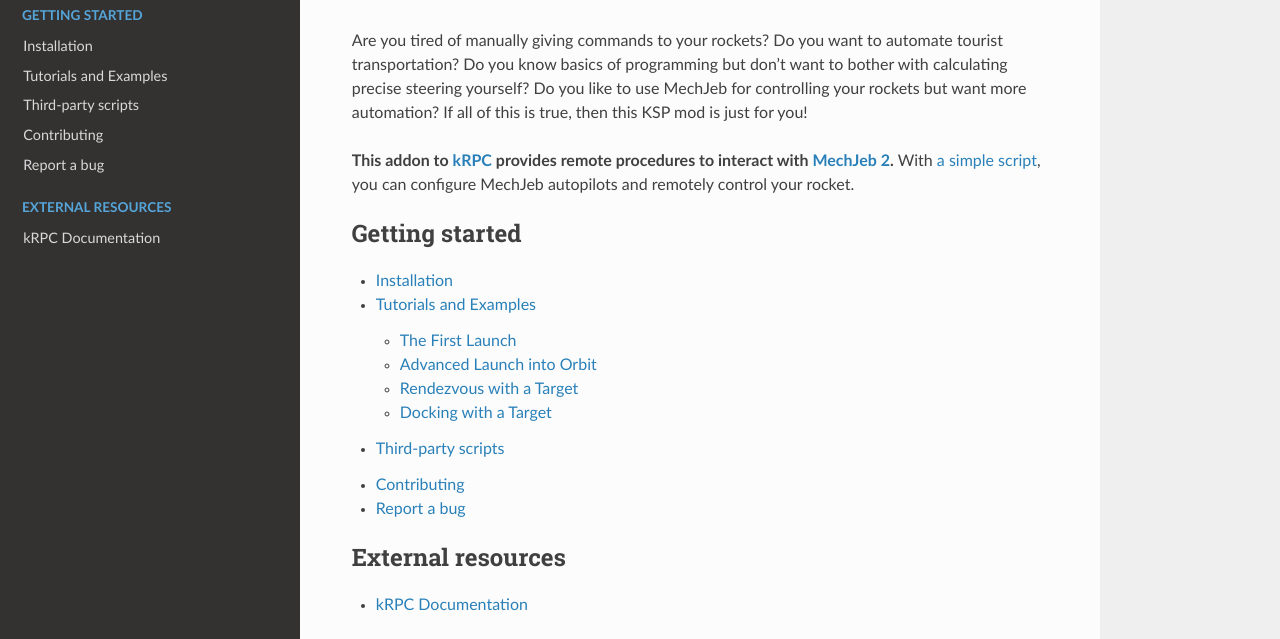
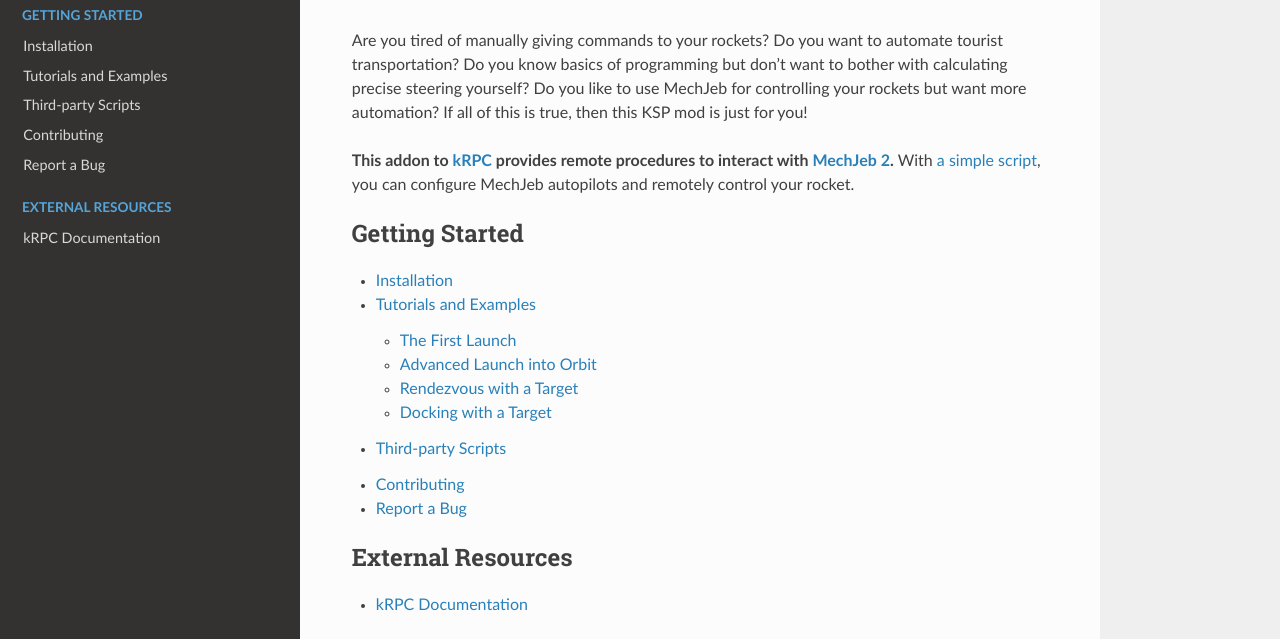
Before and after one commit to Genhis/KRPC.MechJeb, a Sphinx documentation site: the page built from docs/index.rst, in a window 1280 px wide and 937 px high. Shown: the part 131-770 px from the top of the window. Built offline with Sphinx 7.4.7 and the Read the Docs theme 2.0.0, drawn with Linux system fonts in a browser that asks for light colours; pages that are not in the unit, such as notebooks, are missing from menus.

```diff
--- a/docs/index.rst
+++ b/docs/index.rst
@@ -12,18 +12,18 @@ Are you tired of manually giving commands to your rockets? Do you want to automa
 .. _getting-started:
 
 .. toctree::
-   :caption: Getting started
+   :caption: Getting Started
 
    installation
    tutorials
    third-party-scripts
    Contributing <https://github.com/Genhis/KRPC.MechJeb/blob/master/.github/CONTRIBUTING.md>
-   Report a bug <https://github.com/Genhis/KRPC.MechJeb/issues/>
+   Report a Bug <https://github.com/Genhis/KRPC.MechJeb/issues/>
 
 .. _clients:
 
 .. toctree::
-   :caption: Client documentation
+   :caption: Client Documentation
    :hidden:
 
    cnano/index
@@ -36,6 +36,6 @@ Are you tired of manually giving commands to your rockets? Do you want to automa
 .. _external:
 
 .. toctree::
-   :caption: External resources
+   :caption: External Resources
 
    kRPC Documentation <https://krpc.github.io/krpc/>
--- a/docs/third-party-scripts.rst
+++ b/docs/third-party-scripts.rst
@@ -1,4 +1,4 @@
-Third-party scripts
+Third-party Scripts
 ===================
 
 Here is a collection of third-party scripts made with kRPC.MechJeb addon.
```
